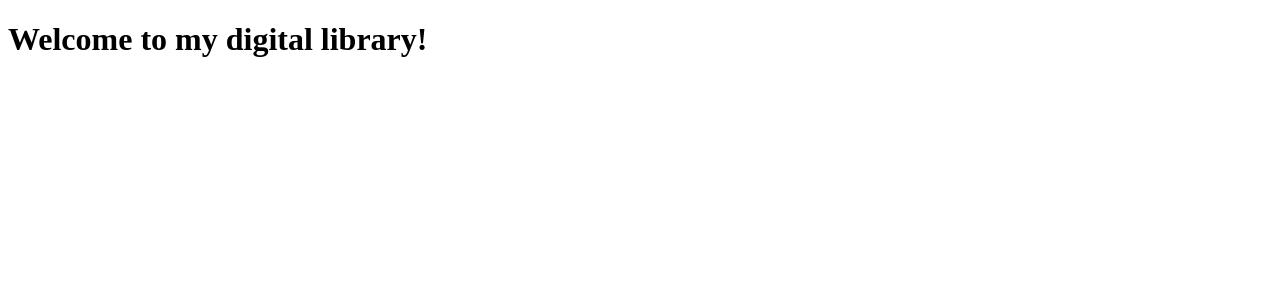
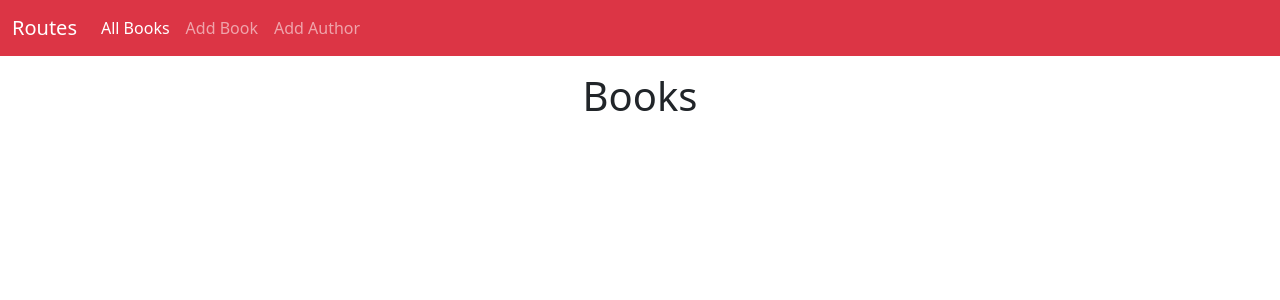
Before and after one commit to DPro23/Book-Alchemy, a Flask app: page / in a window 1280 px wide. Shown: the top 300 px of the page. Run offline with Flask 3, Linux system fonts and the light colour scheme.

Commit message:
Add bootstrap for basic styling, use request.path to pass active class on nav links

```diff
--- a/templates/home.html
+++ b/templates/home.html
@@ -6,9 +6,15 @@
 
 {% block page_contents %}
     <main>
-        <h1>Welcome to my digital library!</h1>
+        <h1 class="text-center">Books</h1>
         {% for book in books %}
-            <h3>{{ book.title }}</h3><br>
+            <ul class="list-group my-2">
+                <li class="list-group-item list-group-item-info mb-2">
+                  <h3>{{ book.title }}</h3>
+                  <small>{{ book.author.name }}</small>
+                  <small>{{ book.publication_year }}</small>
+                </li>
+            </ul>
         {% endfor %}
     </main>
 {% endblock %}
--- a/templates/layout.html
+++ b/templates/layout.html
@@ -1,13 +1,30 @@
 <!DOCTYPE html>
 <html lang="en">
     <head>
-        <title>Digital Library | {% block page_title %}{% endblock %}</title>
+        <title>Book Alchemy | {% block page_title %}{% endblock %}</title>
         <meta charset="UTF-8">
         <meta name="viewport" content="width=device-width, initial-scale=1.0">
         <meta http-equiv="X-UA-Compatible" content="ie=edge">
+        <link href="https://cdn.jsdelivr.net/npm/bootstrap@5.3.8/dist/css/bootstrap.min.css" rel="stylesheet" integrity="sha384-sRIl4kxILFvY47J16cr9ZwB07vP4J8+LH7qKQnuqkuIAvNWLzeN8tE5YBujZqJLB" crossorigin="anonymous">
     </head>
     <body>
+        <nav class="navbar navbar-expand-lg bg-danger navbar-dark mb-3">
+            <div class="container-fluid">
+              <a class="navbar-brand" href="#">Routes</a>
+              <button class="navbar-toggler" type="button" data-bs-toggle="collapse" data-bs-target="#navbarNavAltMarkup" aria-controls="navbarNavAltMarkup" aria-expanded="false" aria-label="Toggle navigation">
+                <span class="navbar-toggler-icon"></span>
+              </button>
+              <div class="collapse navbar-collapse" id="navbarNavAltMarkup">
+                <div class="navbar-nav">
+                  <a class="nav-link {{ 'active' if request.path == '/' else '' }}"  href="{{ url_for('home')}}">All Books</a>
+                  <a class="nav-link {{ 'active' if request.path == '/add_book' else '' }}" href="{{ url_for('add_book') }}">Add Book</a>
+                  <a class="nav-link {{ 'active' if request.path == '/add_author' else '' }}" href="{{ url_for('add_author') }}">Add Author</a>
+                </div>
+              </div>
+            </div>
+        </nav>
         {% block page_contents %}
         {% endblock %}
+        <script src="https://cdn.jsdelivr.net/npm/bootstrap@5.3.8/dist/js/bootstrap.bundle.min.js" integrity="sha384-FKyoEForCGlyvwx9Hj09JcYn3nv7wiPVlz7YYwJrWVcXK/BmnVDxM+D2scQbITxI" crossorigin="anonymous"></script>
     </body>
 </html>
```
